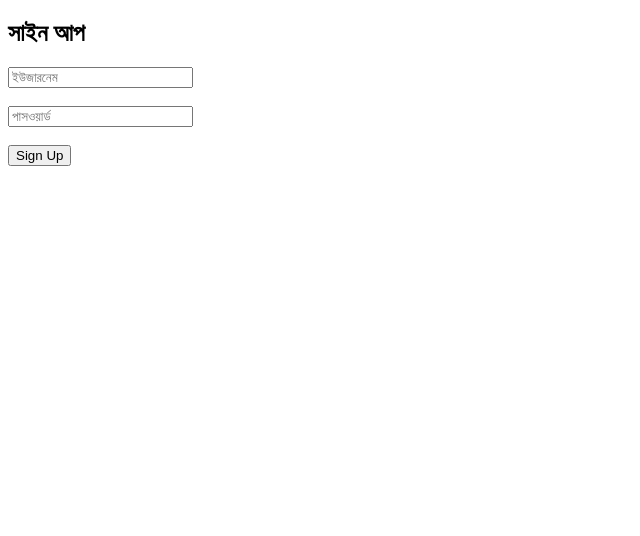
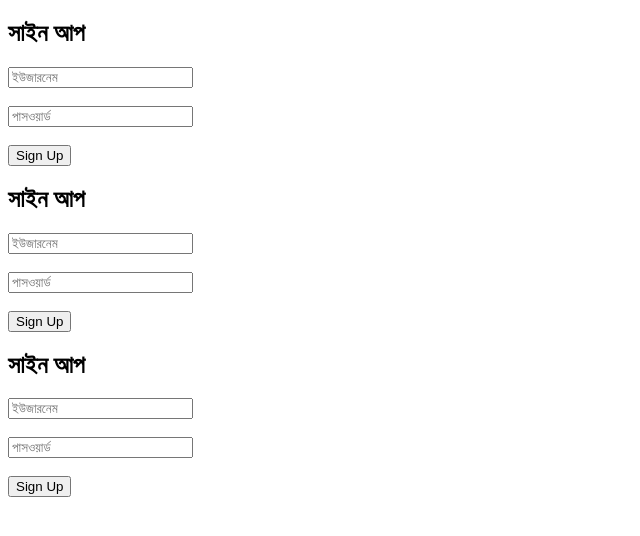
Before and after one commit to sheikhtajim1525-ship-it/pranrfl-khatakolom, a plain HTML site: page signup.html in a window 1280 px wide. Shown: the whole page, without its empty margins (0-640 px from the left). Drawn offline with Linux system fonts and the light colour scheme.

Commit message:
Update signup.html

```diff
--- a/signup.html
+++ b/signup.html
@@ -26,4 +26,58 @@
 }
 </script>
 </body>
+</html> <!DOCTYPE html>
+<html lang="bn">
+<head>
+  <meta charset="UTF-8">
+  <title>Sign Up</title>
+</head>
+<body>
+  <h2>সাইন আপ</h2>
+
+  <input type="text" id="username" placeholder="ইউজারনেম"><br><br>
+  <input type="password" id="password" placeholder="পাসওয়ার্ড"><br><br>
+
+  <button onclick="signup()">Sign Up</button>
+
+<script>
+function signup(){
+  let u = document.getElementById("username").value;
+  let p = document.getElementById("password").value;
+
+  localStorage.setItem("username", u);
+  localStorage.setItem("password", p);
+
+  alert("একাউন্ট তৈরি হয়েছে!");
+  window.location.href = "login.html";
+}
+</script>
+</body>
+</html> <!DOCTYPE html>
+<html lang="bn">
+<head>
+  <meta charset="UTF-8">
+  <title>Sign Up</title>
+</head>
+<body>
+  <h2>সাইন আপ</h2>
+
+  <input type="text" id="username" placeholder="ইউজারনেম"><br><br>
+  <input type="password" id="password" placeholder="পাসওয়ার্ড"><br><br>
+
+  <button onclick="signup()">Sign Up</button>
+
+<script>
+function signup(){
+  let u = document.getElementById("username").value;
+  let p = document.getElementById("password").value;
+
+  localStorage.setItem("username", u);
+  localStorage.setItem("password", p);
+
+  alert("একাউন্ট তৈরি হয়েছে!");
+  window.location.href = "login.html";
+}
+</script>
+</body>
 </html>
```
